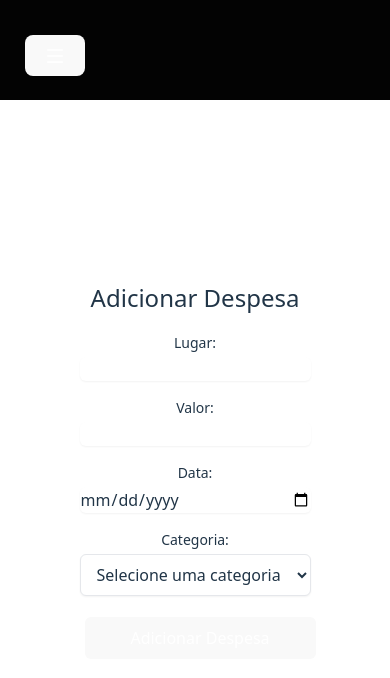
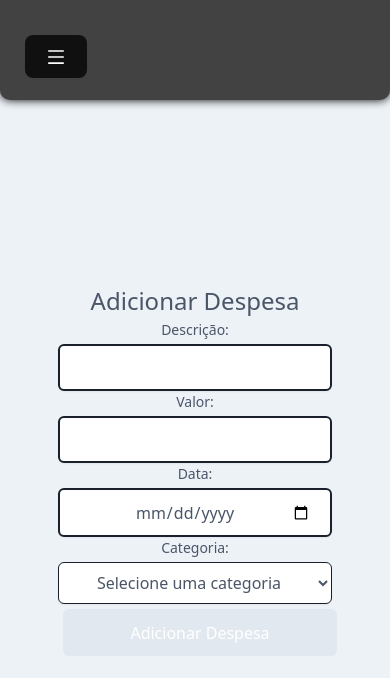
Before and after one commit to JulioRugolo/controle-de-gastos, a React (Vite) app in the folder frontend/: page /adicionar-despesa in a window 390 px wide. Shown: the top 678 px of the page. Built offline with nearby package versions, Linux system fonts and the light colour scheme.

Commit message:
update: css

```diff
--- a/frontend/src/App.css
+++ b/frontend/src/App.css
@@ -6,16 +6,20 @@
 }
 
 .nav-container {
-  background-color: #030303;
+  background-color: #424242;
+  color: white;
   display: flex;
   gap: 1em;
   justify-content: center;
   height: 100px;
   align-items: center;
+  border-radius: 0 0 10px 10px;
+  box-shadow: #030303 0 0 10px;
 }
 
 .mobile-nav {
   display: flex;
+  background-color: #424242;
   flex-direction: column;
   align-items: flex-start;
 }
@@ -96,7 +100,9 @@ font-weight: 700;
     align-items: center;
     width: 100%;
     padding-top: 20px;
-    background-color: #030303;
+    background-color: #424242;
+    border-radius: 0 0 20px 20px;
+    box-shadow: #030303 0 0 10px;
     transition: transform 1s ease-in-out; /* Mantém a transição suave */
     transform: translateY(30%)
   }
--- a/frontend/src/components/adicionar-despesa/addDespesa.jsx
+++ b/frontend/src/components/adicionar-despesa/addDespesa.jsx
@@ -56,27 +56,27 @@ const AdicionarDespesaForm = () => {
   };
 
   return (
-    <div className="container mx-auto max-w-md p-4">
-      <h2 className="text-2xl font-bold mb-4">Adicionar Despesa</h2>
-      <form onSubmit={handleSubmit}>
-        <div className="mb-4">
-          <label htmlFor="lugar" className="block text-sm font-medium text-gray-700">Lugar:</label>
+    <div className="container mx-auto max-w-md px-4 py-8">
+      <h2 className="text-2xl font-bold mb-6 text-gray-800">Adicionar Despesa</h2>
+      <form onSubmit={handleSubmit} className="space-y-4">
+        <div>
+          <label htmlFor="lugar" className="block text-sm font-medium text-gray-700">Descrição:</label>
           <input type="text" id="lugar" name="lugar" value={lugar} onChange={(e) => setLugar(e.target.value)} className="mt-1 focus:ring-indigo-500 focus:border-indigo-500 block w-full shadow-sm sm:text-sm border-gray-300 rounded-md" required />
         </div>
-        <div className="mb-4">
+        <div>
           <label htmlFor="valor" className="block text-sm font-medium text-gray-700">Valor:</label>
           <input type="number" id="valor" name="valor" value={valor} onChange={(e) => setValor(e.target.value)} className="mt-1 focus:ring-indigo-500 focus:border-indigo-500 block w-full shadow-sm sm:text-sm border-gray-300 rounded-md" required />
         </div>
-        <div className="mb-4">
+        <div>
           <label htmlFor="data" className="block text-sm font-medium text-gray-700">Data:</label>
           <input type="date" id="data" name="data" value={data} onChange={(e) => setData(e.target.value)} className="mt-1 focus:ring-indigo-500 focus:border-indigo-500 block w-full shadow-sm sm:text-sm border-gray-300 rounded-md" required />
         </div>
-        <div className="mb-4">
+        <div>
           <label htmlFor="categoria" className="block text-sm font-medium text-gray-700">Categoria:</label>
           <select id="categoria" name="categoria" value={categoria} onChange={(e) => setCategoria(e.target.value)} className="mt-1 block w-full py-2 px-3 border border-gray-300 bg-white rounded-md shadow-sm focus:outline-none focus:ring-indigo-500 focus:border-indigo-500 sm:text-sm">
             <option value="">Selecione uma categoria</option>
             <option value="Alimentação">Alimentação</option>
-            <option value="Carta">Cartão</option>
+            <option value="Cartão">Cartão</option>
             <option value="Contas">Contas</option>
             <option value="Crianças">Crianças</option>
             <option value="Gasolina">Gasolina</option>
@@ -84,12 +84,10 @@ const AdicionarDespesaForm = () => {
             <option value="Moradia">Moradia</option>
             <option value="Studio">Studio</option>
             <option value="Outros">Outros</option>
-
             {/* Adicione outras opções de categoria conforme necessário */}
-        </select>
-
+          </select>
         </div>
-        <button type="submit" className="w-full bg-indigo-600 text-white py-2 px-4 rounded-md hover:bg-indigo-700 focus:outline-none focus:ring-2 focus:ring-offset-2 focus:ring-indigo-500">Adicionar Despesa</button>
+        <button type="submit" className="w-full bg-indigo-600 text-white py-3 px-4 rounded-md hover:bg-indigo-700 focus:outline-none focus:ring-2 focus:ring-offset-2 focus:ring-indigo-500">Adicionar Despesa</button>
       </form>
     </div>
   );
--- a/frontend/src/components/gastos/gastos.jsx
+++ b/frontend/src/components/gastos/gastos.jsx
@@ -45,7 +45,6 @@ const Gastos = () => {
     return (
         <div>
             <h2 className='gastos-title'>Gastos</h2>
-            {/* Renderiza a animação de carregamento se o estado de carregamento for verdadeiro */}
             {loading && <div className="loader"></div>}
             {!loading && (
                 <div>
@@ -54,7 +53,7 @@ const Gastos = () => {
                         <table className="table">
                             <thead>
                                 <tr>
-                                    <th>Lugar</th>
+                                    <th>Descrição</th>
                                     <th>Valor</th>
                                     <th>Data</th>
                                     <th>Categoria</th>
--- a/frontend/src/components/gastos/styles.css
+++ b/frontend/src/components/gastos/styles.css
@@ -37,11 +37,12 @@
 
     .table th,
     .table td {
-        text-align: left;
+        text-align: center;
         border-bottom: 1px solid #e2e8f0;
         width: 25%; /* Define a largura de cada coluna */
         box-sizing: border-box; /* Mantém a largura total consistente */
-        padding: 8px; /* Adiciona padding para espaçamento interno */
+        padding: 0px; /* Adiciona padding para espaçamento interno */
+        font-size: 12px;
     }
 
     .table td:last-child {
--- a/frontend/src/components/header/header.jsx
+++ b/frontend/src/components/header/header.jsx
@@ -62,7 +62,7 @@ const Header = () => {
   return (
     <div className='nav-container'>
       {isMobile && (
-        <div className='mobile-toggle'>
+        <div className='mobile-toggle toggle-mobile-box'>
           <button onClick={handleNavToggle}>
             <div style={{ color: 'white' }}>
               {navOpen ? <AiOutlineClose size={20} /> : <AiOutlineMenu size={20} />}
--- a/frontend/src/index.css
+++ b/frontend/src/index.css
@@ -4,11 +4,11 @@
 
 a {
   font-weight: 500;
-  color: #ffffff;
+  color: #ffffff; /* Mudança para um tom de cinza mais suave para melhor legibilidade */
   text-decoration: inherit;
 }
 a:hover {
-  color: #535bf2;
+  color: #2b6cb0; /* Um azul mais suave para hover */
 }
 
 body {
@@ -19,6 +19,15 @@ body {
   min-height: 100vh;
 }
 
+.toggle-mobile-box button {
+  background-color: rgba(0, 0, 0, 0.753);
+}
+
+.toggle-mobile-box button:hover {
+  background-color: rgba(0, 0, 0, 0.753);
+  border: unset;
+}
+
 h1 {
   font-size: 3.2em;
   line-height: 1.1;
@@ -26,24 +35,39 @@ h1 {
 
 button {
   border-radius: 8px;
-  border: 1px solid transparent;
+  border: 2px solid transparent; /* Bordas mais definidas para um look mais nítido */
   padding: 0.6em 1.2em;
   font-size: 1em;
   font-weight: 500;
   font-family: inherit;
-  background-color: #000000;
+  background-color: #4a5568; /* Um cinza escuro para um visual mais suave */
   color: white;
   margin: 5px;
   cursor: pointer;
-  transition: border-color 0.25s;
+  transition: background-color 0.25s, border-color 0.25s; /* Adicionando transição ao background */
 }
 button:hover {
-  border-color: #646cff;
+  background-color: #2b6cb0; /* Mudança de cor em hover para um azul suave */
+  border-color: #cbd5e0; /* Bordas em um cinza claro para destacar o botão em hover */
 }
 button:focus,
 button:focus-visible {
-  outline: 4px auto -webkit-focus-ring-color;
+  outline: 4px auto rgba(43, 108, 176, 0.5); /* Foco mais suave com cor semi-transparente */
 }
+
+input, select {
+  display: block;
+  padding: 0.6em 1.2em;
+  font-size: 1em;
+  font-weight: 500;
+  font-family: inherit;
+  text-align: center;
+  border: #1a202c 2px solid; /* Adicionando borda para melhor visibilidade */
+  width: 250px;
+  border-radius: 8px;
+}
+
+
 
 * {
   box-sizing: border-box;
@@ -53,13 +77,13 @@ button:focus-visible {
 
 @media (prefers-color-scheme: light) {
   :root {
-    color: #213547;
-    background-color: #ffffff;
+    color: #4a5568; /* Um tom de cinza para melhor leitura e consistência */
+    background-color: #edf2f7; /* Um fundo mais claro, mas não branco puro, reduzindo o brilho */
   }
   a:hover {
-    color: #747bff;
+    color: #4299e1; /* Um azul claro, mantendo boa visibilidade em hover */
   }
   button {
-    background-color: #f9f9f9;
+    background-color: #e2e8f0; /* Um cinza muito claro para botões em tema claro */
   }
 }
```
